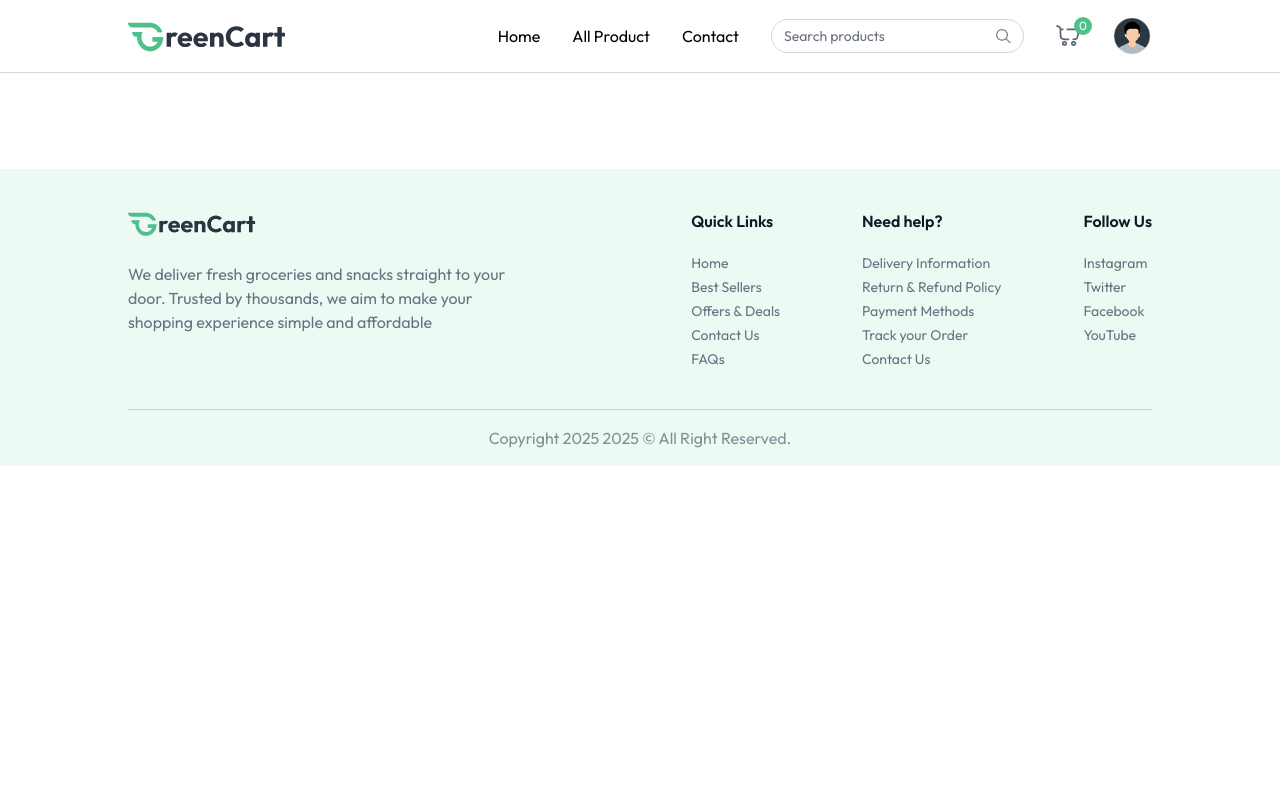
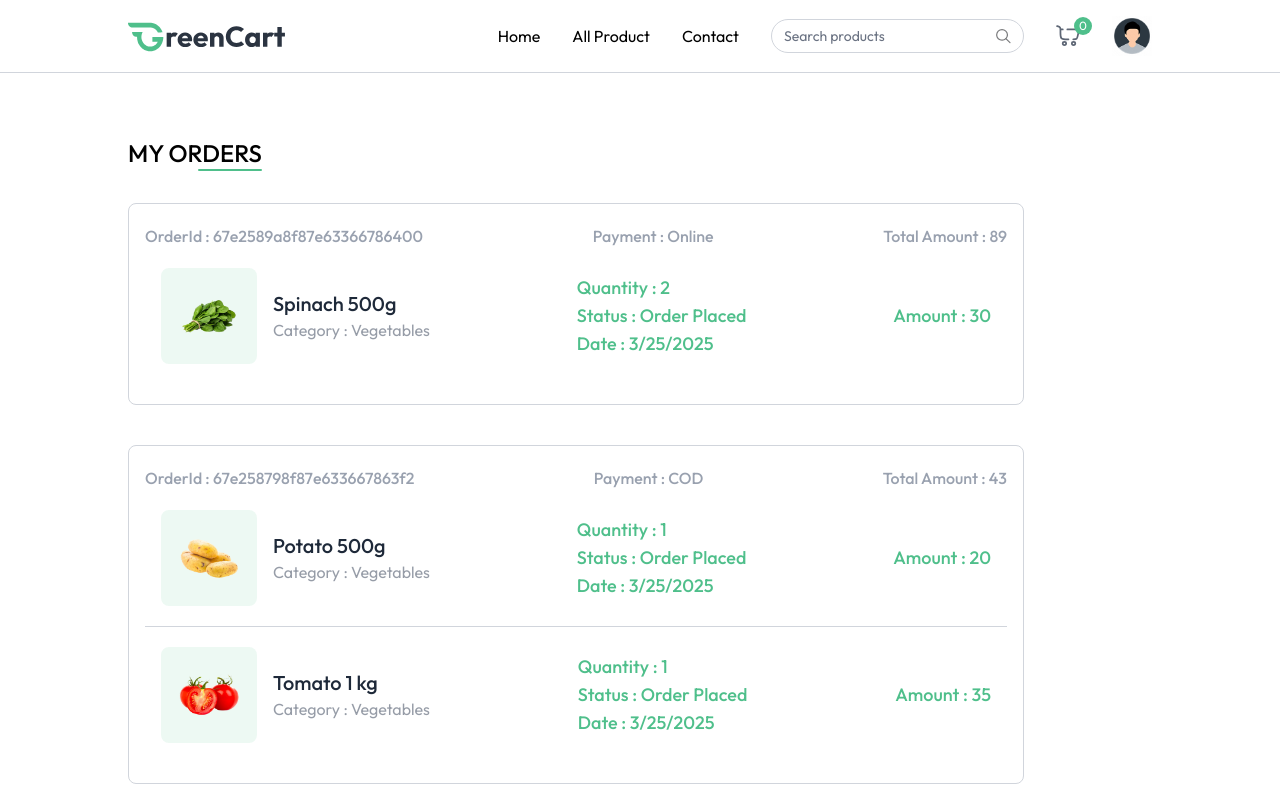
Before and after one commit to Zohirul-Islam/grocery-shope-with-reactjs-and-nodejs, a React app in the folder frontend/: page /my-orders in a window 1280 px wide. Shown: the top 800 px of the page. Built offline with nearby package versions, Linux system fonts and the light colour scheme; the HTML template or start-up script is replaced by a standard one.

Commit message:
add order page

```diff
--- a/frontend/src/App.jsx
+++ b/frontend/src/App.jsx
@@ -13,6 +13,7 @@
 import ProductDetails from "./pages/ProductDetails";
 import Cart from "./pages/Cart";
 import AddAddress from "./pages/AddAddress";
+import MyOrders from "./pages/MyOrders";
 
 const App = () => {
   const { showUserLogin } = useAppContext();
@@ -38,6 +39,7 @@
           <Route path="/products/:category/:id" element={<ProductDetails/>} />
           <Route path="/cart" element={<Cart/>} />
           <Route path="/add-address" element={<AddAddress/>} />
+          <Route path="/my-orders" element={<MyOrders/>} />
         </Routes>
       </div>
       {!isSellerPath && <Footer/>}
--- a/frontend/src/pages/AddAddress.jsx
+++ b/frontend/src/pages/AddAddress.jsx
@@ -4,6 +4,7 @@
     <input className='w-full px-2 py-2.5 border border-gray-500/30 rounded outline-0 text-gray-500 focus:border-primary transition' type={ type} placeholder={placeholder} name={name} onChange ={handleChange} value={address[name]} required />
 )
 const AddAddress = () => {
+    /* .......................................................................................................... */
     const [address, setAddress] = useState({
         firstName: "",
         lastName: "",
@@ -22,6 +23,7 @@
     const submitHandler = async(e) => {
         e.preventDefault();
     }
+    /* ........................................................................................................ */
   return (
       <div className='mt-16 pt-16'>
           <p className='text-2xl md:text-3xl text-gray-500'>Add Shipping <span className='font-semibold text-primary'>Address</span></p>
--- /dev/null
+++ b/frontend/src/pages/MyOrders.jsx
@@ -0,0 +1,61 @@
+import React, { useEffect, useState } from 'react'
+import { useAppContext } from '../context/AppContext';
+import { dummyOrders } from '../assets/assets';
+
+const MyOrders = () => {
+    const [myOrders, setMyOrders] = useState([]);
+    const { currency } = useAppContext();
+    const fetchMyOrders = async() => {
+        setMyOrders(dummyOrders);
+    }
+
+    useEffect(() => {
+        fetchMyOrders();
+    },[])
+  return (
+      <div className='mt-16 pb-16'>
+          {/* header */}
+          <div className='flex flex-col items-end w-max mb-8'>
+              <p className='text-2xl font-medium uppercase'>My orders</p>
+              <div className='w-16 h-0.5 bg-primary rounded-full'></div>
+          </div>
+          {
+              myOrders.map((order, index) => (
+                  <div key={index} className='border border-gray-300 rounded-lg mb-10 p-4 py-5 max-w-4xl'>
+                      <p className='flex justify-between md:items-center text-gray-400 md:font-medium max-md:flex-col'>
+                          <span>OrderId : { order._id}</span>
+                          <span>Payment : { order.paymentType}</span>
+                          <span>Total Amount : { currency}{ order.amount}</span>
+                      </p>
+                      {
+                          order.items.map((item,index) => (
+                              <div key={index} className={`relative bg-white text-gray-500/70 ${order.items.length !== index + 1 && "border-b"} border-gray-300 flex flex-col md:flex-row md:items-center justify-between p-4 py-5 md:gap-16 w-full max-w-4xl`}>
+                                  <div className='flex items-center mb-4 md:mb-0'>
+                                      {/* image div */}
+                                      <div className='bg-primary/10 p-4 rounded-lg'>
+                                          <img src={item.product.image[0]} alt="product image" className='w-16 h-16' />
+                                      </div>
+                                      <div className='ml-4'>
+                                          <h2 className='text-xl font-medium text-gray-800'>{item.product.name}</h2>
+                                          <p>Category : { item.product.category}</p>
+                                      </div>
+                                  </div>
+                                  <div className='text-primary text-lg font-medium'>
+                                      <p>Quantity : {item.quantity || "1" }</p>
+                                      <p>Status : {order.status }</p>
+                                      <p>Date : {new Date(order.createdAt).toLocaleDateString() }</p>
+                                  </div>
+                                  <p className='text-primary text-lg font-medium'>
+                                      Amount : {currency}{item.product.offerPrice * item.quantity}
+                                  </p>
+                              </div>
+                          ))
+                      }
+                  </div>
+              ))
+          }
+    </div>
+  )
+}
+
+export default MyOrders
```
